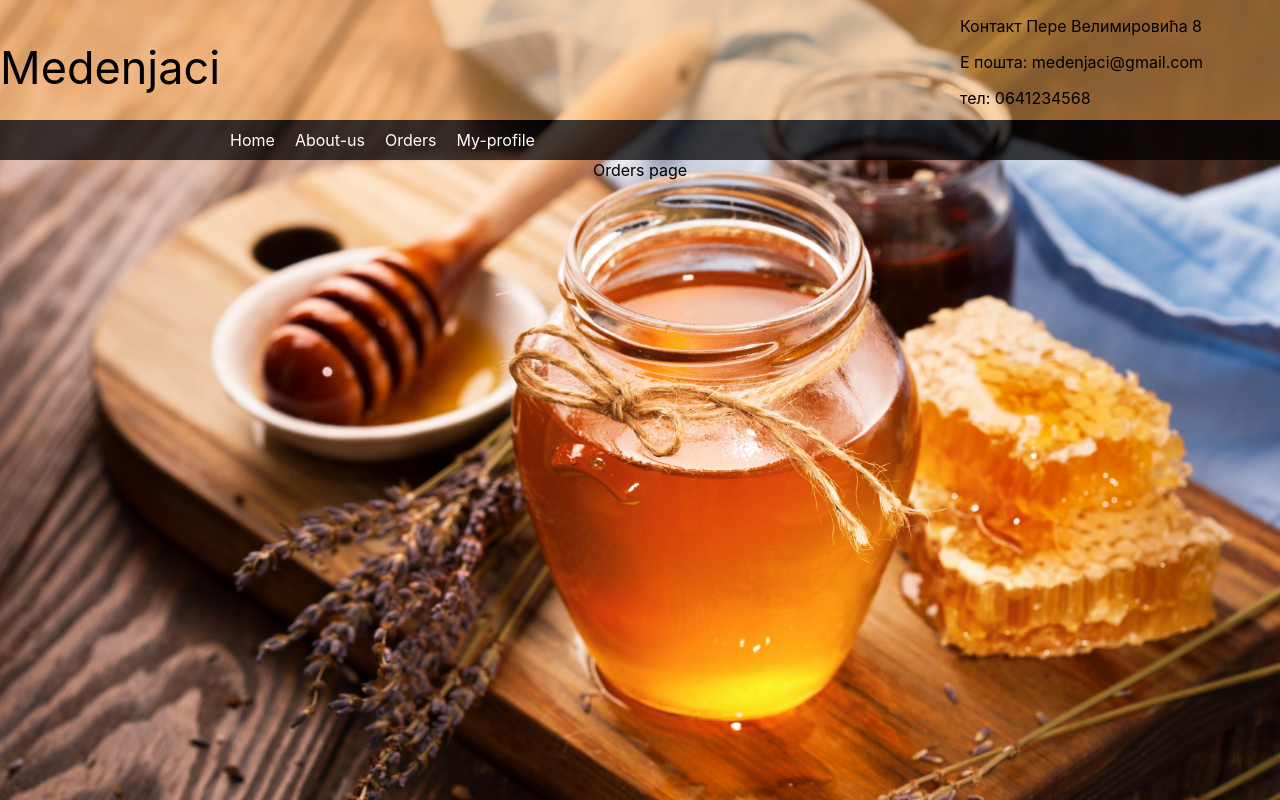
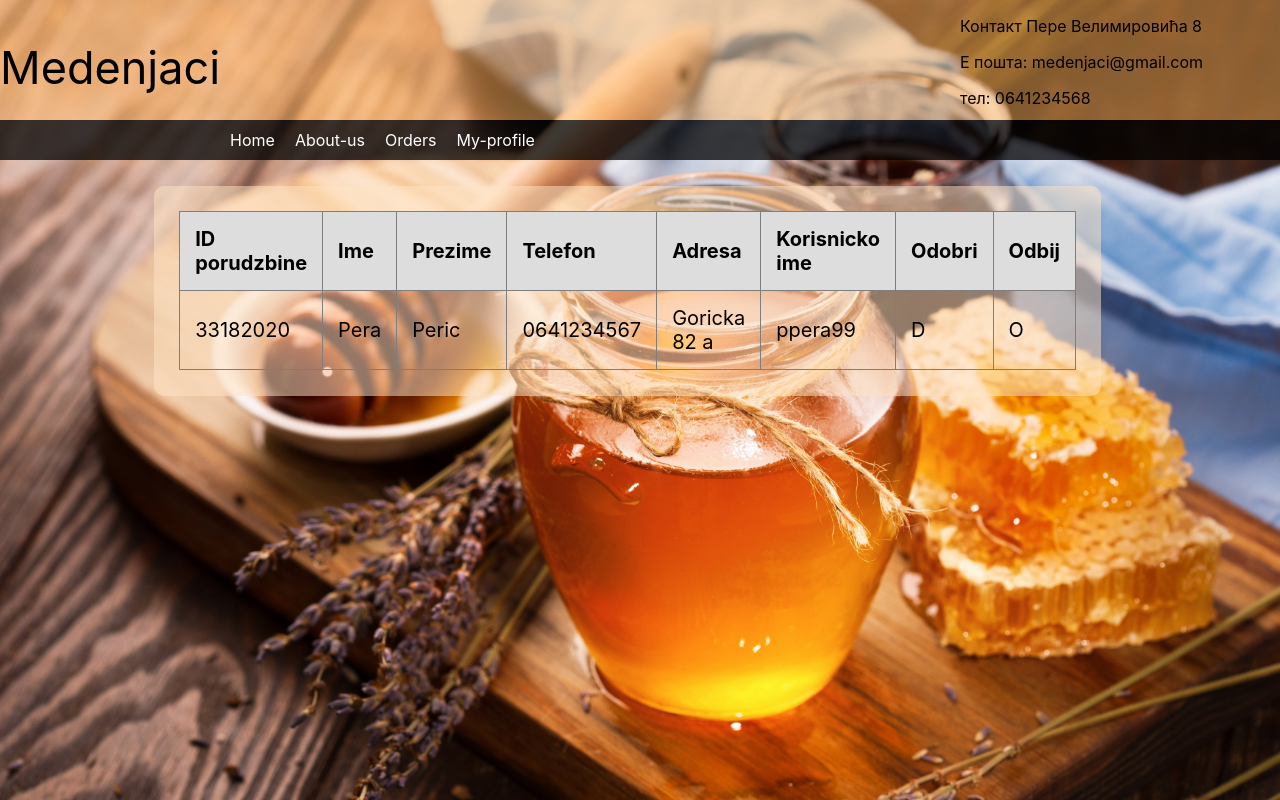
Before and after one commit to bpavle/honey-store-web, a React (Create React App) app: page /orders in a window 1280 px wide. Built offline with nearby package versions, Linux system fonts and the light colour scheme.

Commit message:
Added table for orders

```diff
--- a/src/components/Orders.jsx
+++ b/src/components/Orders.jsx
@@ -1,5 +1,32 @@
+import React from "react";
+import styles from "./Orders.module.css";
 const Orders = () => {
-  return <div>Orders page</div>;
+  return (
+    <div className={styles.Orders}>
+      <table>
+        <tr>
+          <th>ID porudzbine</th>
+          <th>Ime</th>
+          <th>Prezime</th>
+          <th>Telefon</th>
+          <th>Adresa</th>
+          <th>Korisnicko ime</th>
+          <th>Odobri</th>
+          <th>Odbij</th>
+        </tr>
+        <tr>
+          <td>33182020</td>
+          <td>Pera</td>
+          <td>Peric</td>
+          <td>0641234567</td>
+          <td>Goricka 82 a</td>
+          <td>ppera99</td>
+          <td>D</td>
+          <td>O</td>
+        </tr>
+      </table>
+    </div>
+  );
 };
 
 export default Orders;
--- /dev/null
+++ b/src/components/Orders.module.css
@@ -0,0 +1,28 @@
+.Orders {
+  width: 70%;
+  height: 70%;
+  background-color: rgba(255, 228, 196, 0.521);
+  text-align: justify;
+  margin: 2% 12%;
+  padding: 2%;
+  border-radius: 10px;
+  font-size: 20px;
+}
+table,
+td,
+th {
+  border: 1px solid rgb(126, 126, 126);
+  text-align: left;
+}
+
+table {
+  border-collapse: collapse;
+  width: 100%;
+}
+th {
+  background-color: #ddd;
+}
+th,
+td {
+  padding: 15px;
+}
```
